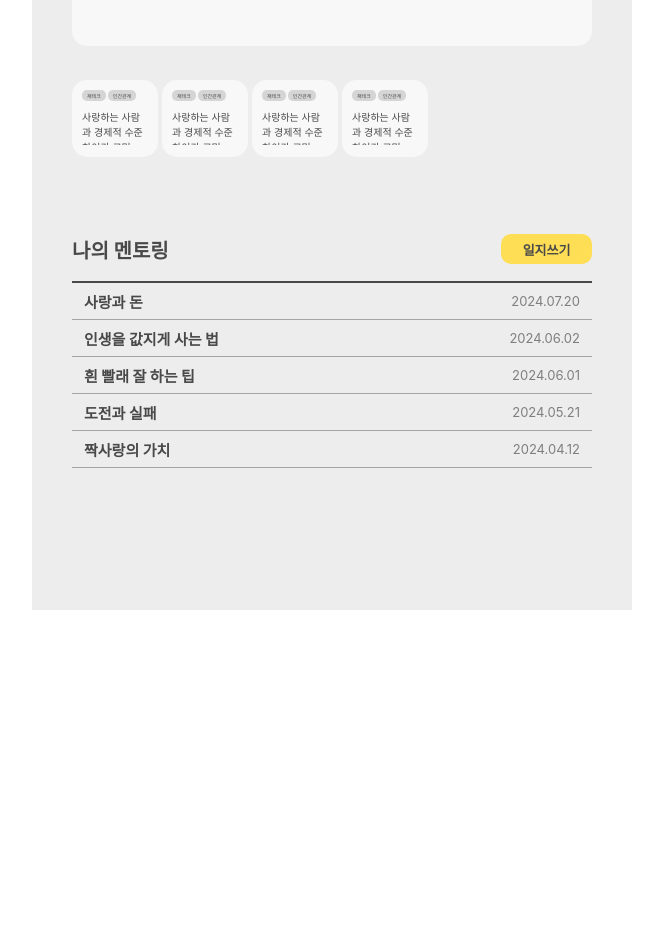
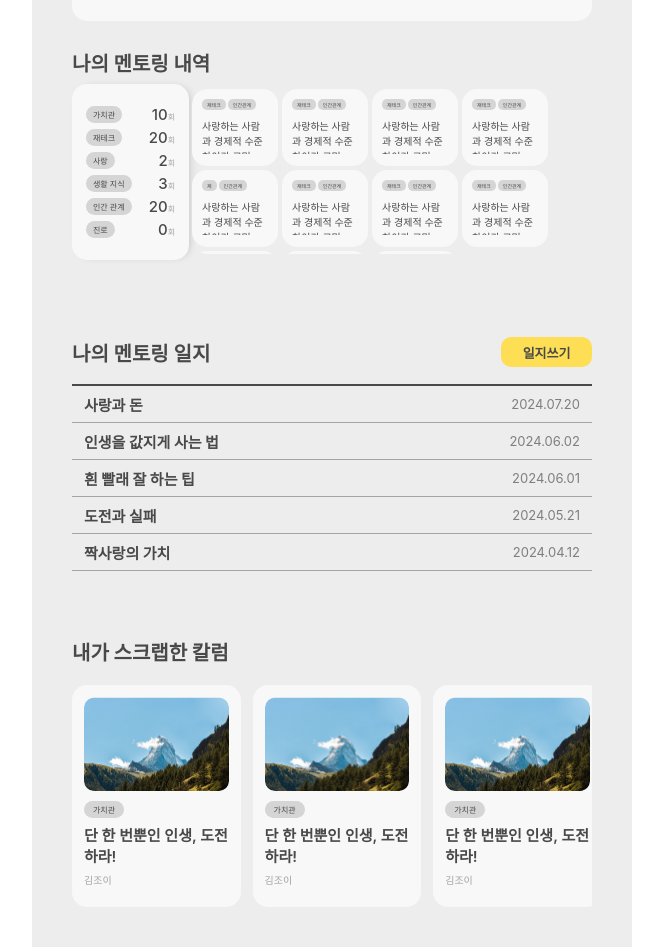
Before and after one commit to youbing5921/deploy_hw, a React (Create React App) app in the folder gamja/: page /mentee/mypage/1 in a window 1280 px wide. Shown: the part 620-1567 px from the top of the page, without its empty margins (308-971 px from the left). Before the commit the page ends 1230 px from the top, so only its background shows below. Built offline with nearby package versions, Linux system fonts and the light colour scheme; a web font is replaced by a local one.

Commit message:
[Feat] 멘티 마이페이지 생성

```diff
--- a/gamja/src/components/mypage/Column.jsx
+++ b/gamja/src/components/mypage/Column.jsx
@@ -30,7 +30,7 @@ const columnList = [
   },
 ];
 
-const Column = () => {
+const Column = ({ $categoryColor, $categoryBg }) => {
   return (
     <>
       <Wapper>
@@ -38,7 +38,12 @@ const Column = () => {
           <Container key={columnInfo.id}>
             <Photo src={MentorColumn} alt="mentorColumn" />
             <InfoBox>
-              <Category>{columnInfo.category}</Category>
+              <Category
+                $categoryColor={$categoryColor}
+                $categoryBg={$categoryBg}
+              >
+                {columnInfo.category}
+              </Category>
               <Title>{columnInfo.title}</Title>
               <Author>{columnInfo.author}</Author>
             </InfoBox>
@@ -87,8 +92,8 @@ const InfoBox = styled.div`
 const Category = styled.div`
   padding: 3px 9px;
   border-radius: 9px;
-  background: rgba(3, 174, 210, 0.2);
-  color: #03aed2;
+  background: ${(props) => props.$categoryBg || "rgba(3, 174, 210, 0.2)"};
+  color: ${(props) => props.$categoryColor || "#03aed2"};
   text-align: center;
   font-size: 8px;
   font-weight: 400;
--- a/gamja/src/components/mypage/MenteeHistory.jsx
+++ b/gamja/src/components/mypage/MenteeHistory.jsx
@@ -22,13 +22,60 @@ const users = [
     categories: ["재테크", "인간관계"],
     concern: "사랑하는 사람과 경제적 수준 차이가 고민이에요",
   },
+  {
+    id: 5,
+    categories: ["재", "인간관계"],
+    concern: "사랑하는 사람과 경제적 수준 차이가 고민이에요",
+  },
+  {
+    id: 6,
+    categories: ["재테크", "인간관계"],
+    concern: "사랑하는 사람과 경제적 수준 차이가 고민이에요",
+  },
+  {
+    id: 7,
+    categories: ["재테크", "인간관계"],
+    concern: "사랑하는 사람과 경제적 수준 차이가 고민이에요",
+  },
+  {
+    id: 8,
+    categories: ["재테크", "인간관계"],
+    concern: "사랑하는 사람과 경제적 수준 차이가 고민이에요",
+  },
+  {
+    id: 9,
+    categories: ["재테크", "인간관계"],
+    concern: "사랑하는 사람과 경제적 수준 차이가 고민이에요",
+  },
+  {
+    id: 10,
+    categories: ["재테크", "인간관계"],
+    concern: "사랑하는 사람과 경제적 수준 차이가 고민이에요",
+  },
+  {
+    id: 11,
+    categories: ["재테크", "인간관계"],
+    concern: "사랑하는 사람과 경제적 수준 차이가 고민이에요",
+  },
 ];
 
-const MenteeHistory = () => {
+const MenteeHistory = ({ Info }) => {
   return (
     <>
       <Wrapper>
-        <Left></Left>
+        {Info.map((info) => (
+          <Left key={info.id}>
+            {info.mentoringRecord.map((cat, idx) => (
+              <CategoryBox key={idx}>
+                <Category>{cat}</Category>
+                <CategoryCount>
+                  {info.count[idx]}
+                  <span>회</span>
+                </CategoryCount>
+              </CategoryBox>
+            ))}
+          </Left>
+        ))}
         <Right>
           {users.map((user) => (
             <Container key={user.id}>
@@ -51,21 +98,61 @@ const MenteeHistory = () => {
 export default MenteeHistory;
 
 const Wrapper = styled.div`
+  display: flex;
+  gap: 3px;
   padding: 0px 40px;
 `;
 
-const Left = styled.div``;
+const Left = styled.div`
+  margin-top: 5px;
+  width: 97px;
+  padding: 17px 10px;
+  border-radius: 15px;
+  background: #f8f8f8;
+  box-shadow: 4px 0px 10px -5px rgba(0, 0, 0, 0.25);
+`;
+
+const CategoryBox = styled.div`
+  display: flex;
+  align-items: center;
+  justify-content: space-between;
+  margin: 4px;
+`;
+
+const Category = styled.div`
+  padding: 3px 7px;
+  border-radius: 9px;
+  background: rgba(73, 73, 73, 0.2);
+  color: #494949;
+  text-align: center;
+  font-size: 8px;
+  font-weight: 500;
+`;
+
+const CategoryCount = styled.span`
+  color: #494949;
+  font-size: 15px;
+  font-weight: 500;
+
+  > span {
+    color: #a4a4a4;
+    font-size: 8px;
+    font-weight: 500;
+  }
+`;
 const Right = styled.div`
-  display: flex;
-  flex-direction: row;
+  display: grid;
+  grid-template-columns: repeat(4, auto);
   align-items: center;
   gap: 4px;
   border-radius: 15px;
-  max-width: 386px;
+  /* max-width: 386px; */
+  max-height: 165px;
   overflow-x: scroll;
   &::-webkit-scrollbar {
     display: none;
   }
+  margin-top: 10px;
 `;
 
 const Container = styled.div`
@@ -75,7 +162,7 @@ const Container = styled.div`
   border-radius: 15px;
   background: #f8f8f8;
   padding: 10px;
-  margin-top: 7px;
+  /* margin-top: 5px; */
 `;
 
 const InfoBox = styled.div`
--- a/gamja/src/components/mypage/MyConcern.jsx
+++ b/gamja/src/components/mypage/MyConcern.jsx
@@ -25,6 +25,7 @@ export default MyConcern;
 
 const Container = styled.div`
   padding: 0px 40px;
+  margin-top: 7px;
 `;
 
 const Top = styled.div`
--- a/gamja/src/components/mypage/UserInfo.jsx
+++ b/gamja/src/components/mypage/UserInfo.jsx
@@ -2,7 +2,7 @@ import React from "react";
 import styled from "styled-components";
 import Arrow from "../../images/Arrow.svg";
 
-const UserInfo = ({ profilImg, categoryColor, categoryBg, Info }) => {
+const UserInfo = ({ profilImg, $categoryColor, $categoryBg, Info }) => {
   return (
     <>
       {Info.map((info) => (
@@ -16,8 +16,8 @@ const UserInfo = ({ profilImg, categoryColor, categoryBg, Info }) => {
             {info.category.map((cat, idx) => (
               <Category
                 key={idx}
-                categoryColor={categoryColor}
-                categoryBg={categoryBg}
+                $categoryColor={$categoryColor}
+                $categoryBg={$categoryBg}
               >
                 {cat}
               </Category>
@@ -78,8 +78,8 @@ const Category = styled.div`
   display: inline-block;
   padding: 3px 9px;
   border-radius: 9px;
-  background: ${(props) => props.categoryBg || "rgba(3, 174, 210, 0.2)"};
-  color: ${(props) => props.categoryColor || "#03aed2"};
+  background: ${(props) => props.$categoryBg || "rgba(3, 174, 210, 0.2)"};
+  color: ${(props) => props.$categoryColor || "#03aed2"};
   text-align: center;
   font-size: 8px;
   font-weight: 500;
--- a/gamja/src/pages/mentee/MypageMentee.js
+++ b/gamja/src/pages/mentee/MypageMentee.js
@@ -6,15 +6,24 @@ import UserInfo from "../../components/mypage/UserInfo";
 import MyConcern from "../../components/mypage/MyConcern";
 import JournalList from "../../components/mypage/JournalList";
 import MenteeHistory from "../../components/mypage/MenteeHistory";
+import Column from "../../components/mypage/Column";
 
 let mypageInfo = [
   {
-    id: 1,
+    id: "1",
     name: "척척육은영",
-    category: ["가치관", "인간관계", "사랑"],
+    category: ["인간관계", "가치관", "재테크"],
+    mentoringRecord: [
+      "가치관",
+      "재테크",
+      "사랑",
+      "생활 지식",
+      "인간 관계",
+      "진로",
+    ],
+    count: ["10", "20", "2", "3", "20", "0"],
   },
 ];
-
 const MypageMentee = () => {
   const [Info, setInfo] = useState(mypageInfo);
   return (
@@ -25,19 +34,27 @@ const MypageMentee = () => {
           <UserInfo
             profilImg={MentorImg}
             Info={Info}
-            categoryBg={"rgba(73, 73, 73, 0.20)"}
-            categoryColor={"#494949"}
+            $categoryBg={"rgba(73, 73, 73, 0.20)"}
+            $categoryColor={"#494949"}
           />
         </Both>
         <ConcernBox>
           <MyConcern />
         </ConcernBox>
         <HistoryBox>
-          <MenteeHistory />
+          <Title>나의 멘토링 내역</Title>
+          <MenteeHistory Info={Info} />
         </HistoryBox>
         <JournalBox>
-          <JournalList />
+          <JournalList txt={"일지"} />
         </JournalBox>
+        <ColumnBox>
+          <Tit>내가 스크랩한 칼럼</Tit>
+          <Column
+            $categoryBg={"rgba(73, 73, 73, 0.20)"}
+            $categoryColor={"#494949"}
+          />
+        </ColumnBox>
       </Container>
     </>
   );
@@ -48,18 +65,25 @@ export default MypageMentee;
 const Container = styled.div`
   background-color: #ededed;
   width: 600px;
-  height: 1230px;
   margin: 0 auto;
   overflow-y: scroll;
   &::-webkit-scrollbar {
     display: none;
   }
+  padding-bottom: 40px;
 `;
 const Both = styled.div`
   display: flex;
   flex-direction: row;
   padding: 34px 40px;
-  margin-bottom: 32px;
+`;
+
+const Title = styled.div`
+  color: #494949;
+  font-size: 20px;
+  font-weight: 700;
+  margin-bottom: 2px;
+  padding: 0px 40px;
 `;
 const ConcernBox = styled.div`
   margin-bottom: 27px;
@@ -68,4 +92,16 @@ const ConcernBox = styled.div`
 const HistoryBox = styled.div`
   margin-bottom: 60px;
 `;
-const JournalBox = styled.div``;
+const JournalBox = styled.div`
+  margin-bottom: 81px;
+`;
+const Tit = styled.div`
+  color: #494949;
+  font-size: 20px;
+  font-weight: 700;
+  margin-bottom: 2px;
+`;
+
+const ColumnBox = styled.div`
+  padding: 0px 40px;
+`;
--- a/gamja/src/pages/mentor/MyPageMentor.js
+++ b/gamja/src/pages/mentor/MyPageMentor.js
@@ -81,7 +81,7 @@ export default MyPageMentor;
 const Container = styled.div`
   background-color: #ededed;
   width: 600px;
-  height: 1230px;
+  padding-bottom: 40px;
   margin: 0 auto;
   overflow-y: scroll;
   &::-webkit-scrollbar {
```
